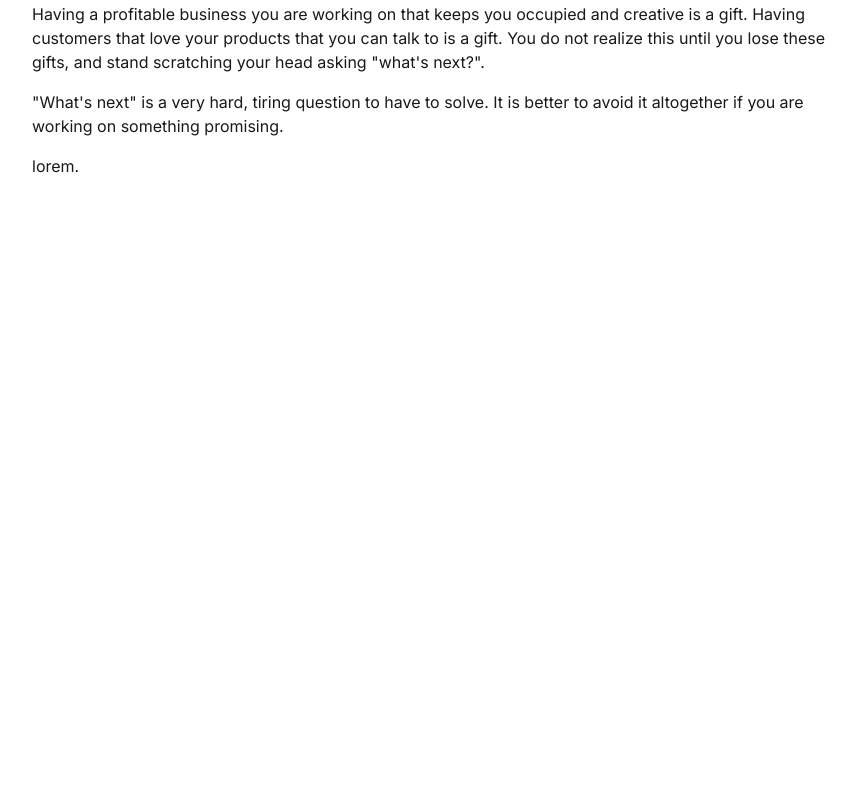
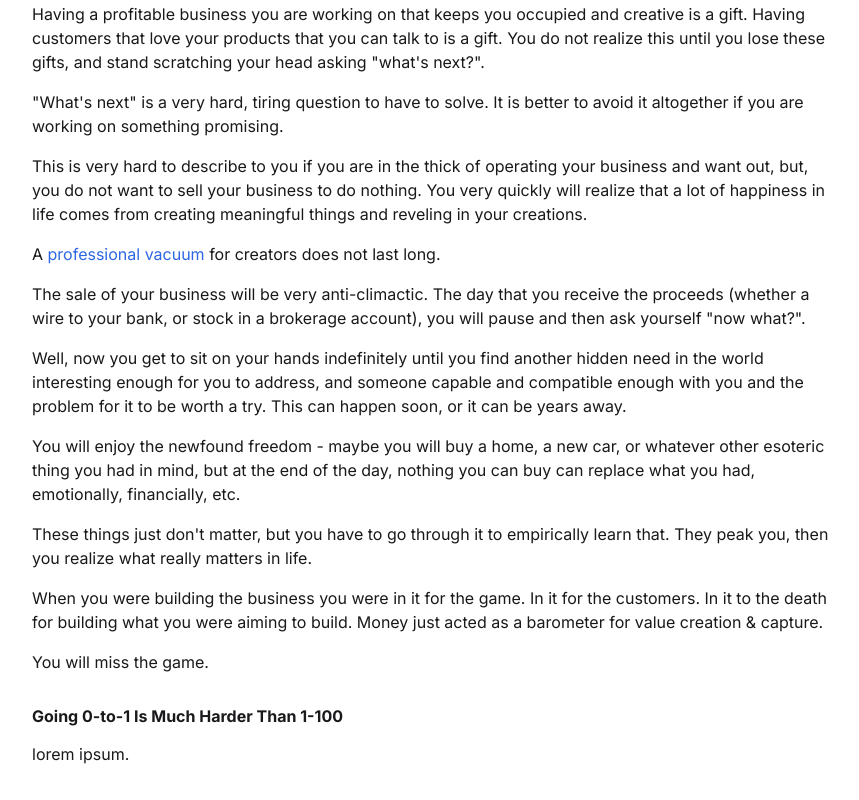
Before and after one commit to bephrem1/bephrem1.github.io, a Next.js app: page /early in a window 1280 px wide. Shown: the part 3596-4396 px from the top of the page, without its empty margins (208-1067 px from the left). Before the commit the page ends 4030 px from the top, so only its background shows below. Built offline with nearby package versions, Linux system fonts and the light colour scheme; no server answers.

Commit message:
dont sell too early - update

```diff
--- a/src/components/page-segments/dont-sell-too-early/DontSellTooEarly.tsx
+++ b/src/components/page-segments/dont-sell-too-early/DontSellTooEarly.tsx
@@ -1,8 +1,8 @@
+import { EXTERNAL_LINKS, INTERNAL_LINKS } from '../../../global-helpers/urls';
 import React, { FunctionComponent } from 'react';
 import { SPACES, TEXT_SIZE } from '../../../design';
 import { getOpenGraphMetaTags, getSEOMetaTags } from '../../../global-helpers/page-headers';
 
-import { EXTERNAL_LINKS } from '../../../global-helpers/urls';
 import EllipsisSeparator from '../../shared/layout/EllipsisSeparator';
 import Head from 'next/head';
 import Link from '../../shared/elements/Link';
@@ -290,7 +290,59 @@ const DontSellTooEarly: FunctionComponent<Props> = () => {
           altogether if you are working on something promising.
         </Text>
         <Spacer direction="vertical" size={SPACES.GAP.SMALL} />
-        <Text tag="p">lorem.</Text>
+        <Text tag="p">
+          This is very hard to describe to you if you are in the thick of operating your business
+          and want out, but, you do not want to sell your business to do nothing. You very quickly
+          will realize that a lot of happiness in life comes from creating meaningful things and
+          reveling in your creations.
+        </Text>
+        <Spacer direction="vertical" size={SPACES.GAP.SMALL} />
+        <Text tag="p">
+          A{' '}
+          <Link type="internal" dest={INTERNAL_LINKS.WRITING.A_PROFESSIONAL_VACUUM} openInNewWindow>
+            professional vacuum
+          </Link>{' '}
+          for creators does not last long.
+        </Text>
+        <Spacer direction="vertical" size={SPACES.GAP.SMALL} />
+        <Text tag="p">
+          The sale of your business will be very anti-climactic. The day that you receive the
+          proceeds (whether a wire to your bank, or stock in a brokerage account), you will pause
+          and then ask yourself "now what?".
+        </Text>
+        <Spacer direction="vertical" size={SPACES.GAP.SMALL} />
+        <Text tag="p">
+          Well, now you get to sit on your hands indefinitely until you find another hidden need in
+          the world interesting enough for you to address, and someone capable and compatible enough
+          with you and the problem for it to be worth a try. This can happen soon, or it can be
+          years away.
+        </Text>
+        <Spacer direction="vertical" size={SPACES.GAP.SMALL} />
+        <Text tag="p">
+          You will enjoy the newfound freedom - maybe you will buy a home, a new car, or whatever
+          other esoteric thing you had in mind, but at the end of the day, nothing you can buy can
+          replace what you had, emotionally, financially, etc.
+        </Text>
+        <Spacer direction="vertical" size={SPACES.GAP.SMALL} />
+        <Text tag="p">
+          These things just don't matter, but you have to go through it to empirically learn that.
+          They peak you, then you realize what really matters in life.
+        </Text>
+        <Spacer direction="vertical" size={SPACES.GAP.SMALL} />
+        <Text tag="p">
+          When you were building the business you were in it for the game. In it for the customers.
+          In it to the death for building what you were aiming to build. Money just acted as a
+          barometer for value creation & capture.
+        </Text>
+        <Spacer direction="vertical" size={SPACES.GAP.SMALL} />
+        <Text tag="p">You will miss the game.</Text>
+        <Spacer direction="vertical" size={SPACES.GAP.MEDIUM} />
+
+        <Text tag="h6" bold>
+          Going 0-to-1 Is Much Harder Than 1-100
+        </Text>
+        <Spacer direction="vertical" size={SPACES.GAP.SMALL} />
+        <Text tag="p">lorem ipsum.</Text>
       </StandardLayout>
     </React.Fragment>
   );
```
